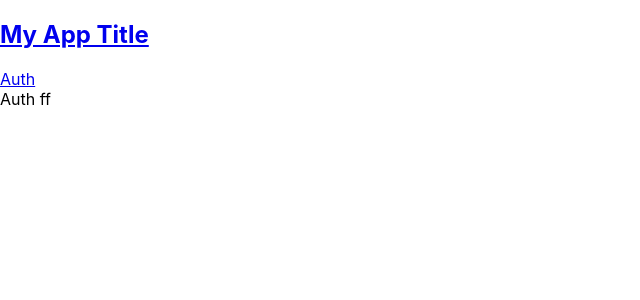
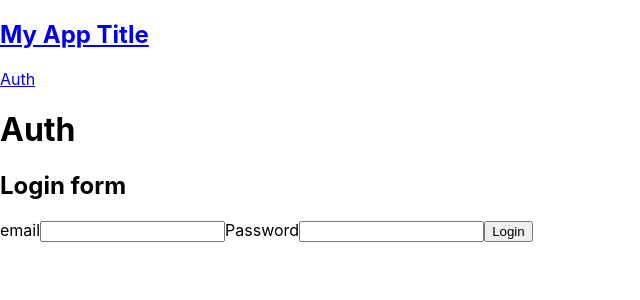
Before and after one commit to abhinabadutta2019/assignment-job-board-react-frontend-07-nov-23, a React (Create React App) app: page /auth in a window 1280 px wide. Shown: the top 300 px of the page, without its empty margins (0-640 px from the left). Built offline with nearby package versions, Linux system fonts and the light colour scheme.

Commit message:
login handler

```diff
--- a/src/context/AuthContext.js
+++ b/src/context/AuthContext.js
@@ -2,7 +2,11 @@ import { createContext, useState, useEffect } from "react";
 const AuthContext = createContext();
 //
 const AuthContextProvider = ({ children }) => {
+  //
+  const url = "http://localhost:3008";
+  //
   const [user, setUser] = useState(null);
+
   //
   const login = (userData) => {
     localStorage.setItem("user", JSON.stringify(userData));
@@ -32,7 +36,7 @@ const AuthContextProvider = ({ children }) => {
 
   return (
     <>
-      <AuthContext.Provider value={{ user, login }}>
+      <AuthContext.Provider value={{ user, login, url }}>
         {children}
       </AuthContext.Provider>
     </>
--- a/src/pages/Auth.js
+++ b/src/pages/Auth.js
@@ -1,5 +1,57 @@
+import { useState, useContext } from "react";
+import { AuthContext } from "../context/AuthContext";
+
 const Auth = () => {
-  return <>Auth ff</>;
+  //
+  const { login, url } = useContext(AuthContext);
+  //
+  const loginHandler = async (event) => {
+    event.preventDefault();
+
+    const email = document.getElementById("loginEmail").value;
+    const password = document.getElementById("loginPassword").value;
+
+    try {
+      const response = await fetch(`${url}/users/login`, {
+        method: "POST",
+        headers: { "Content-Type": "application/json" },
+        body: JSON.stringify({
+          email: email,
+          password: password,
+        }),
+      });
+
+      if (response.ok) {
+        const loginResult = await response.json();
+
+        if (loginResult.token) {
+          login(loginResult);
+        }
+      } else {
+        // Show an alert for login error
+        window.alert("Login failed. Please check your username and password.");
+      }
+    } catch (err) {
+      console.log(err);
+      // Show a generic error alert for network or other errors
+      window.alert("An error occurred. Please try again.");
+    }
+  };
+  //
+  return (
+    <div>
+      <h1>Auth</h1>
+      <h2>Login form</h2>
+      <form onSubmit={loginHandler}>
+        {/* <form> */}
+        <label>email</label>
+        <input id="loginEmail" type="text" required />
+        <label>Password</label>
+        <input id="loginPassword" type="text" required />
+        <button type="submit">Login</button>
+      </form>
+    </div>
+  );
 };
 
 export default Auth;
```
